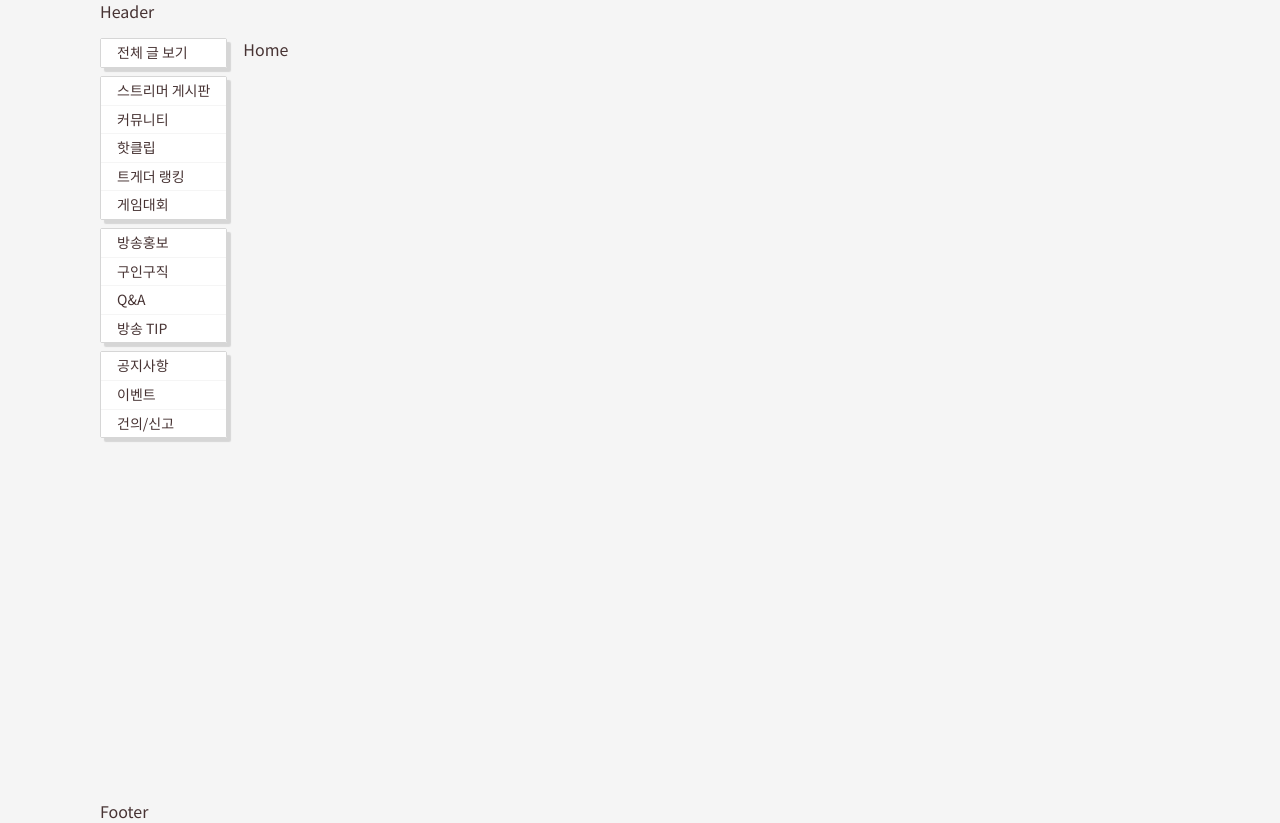
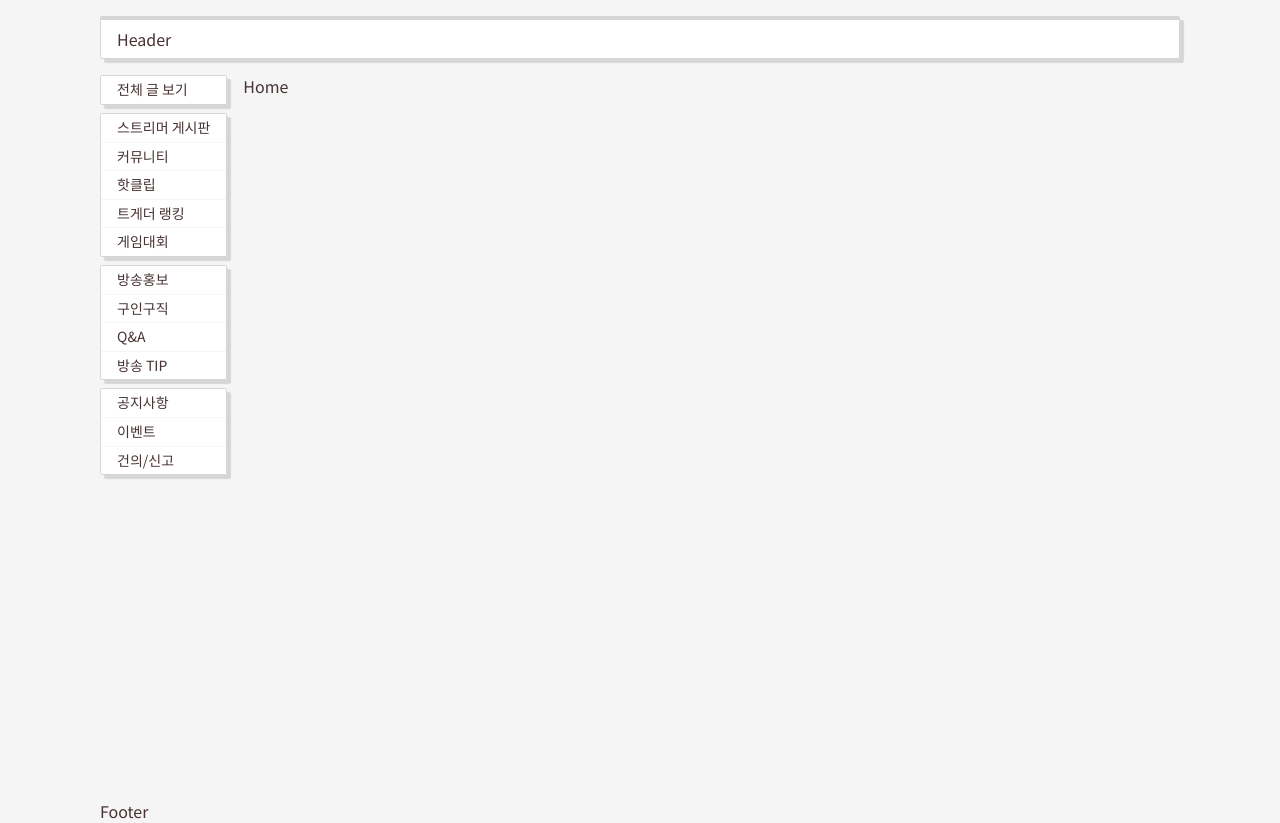
Before and after one commit to tooomuch/frontend-web, a React (Create React App) app: page / in a window 1280 px wide. Built offline with nearby package versions, Linux system fonts and the light colour scheme.

Commit message:
add style in header

```diff
--- a/src/App/Templates/LayoutTemplate/Header/index.tsx
+++ b/src/App/Templates/LayoutTemplate/Header/index.tsx
@@ -1,3 +1,15 @@
 import React from "react";
+import styled from "styled-components";
 
-export const Header = () => <div>Header</div>;
+const Layout = styled.div`
+  margin-top: 1rem;
+  padding: 0.5rem 1rem;
+
+  border-radius: 2px;
+  border: 1px solid hsl(0 0% 84%);
+  border-top-width: 0.25rem;
+  box-shadow: 4px 4px 1px 0 hsl(0 0% 84%);
+  background-color: white;
+`;
+
+export const Header = () => <Layout>Header</Layout>;
```
